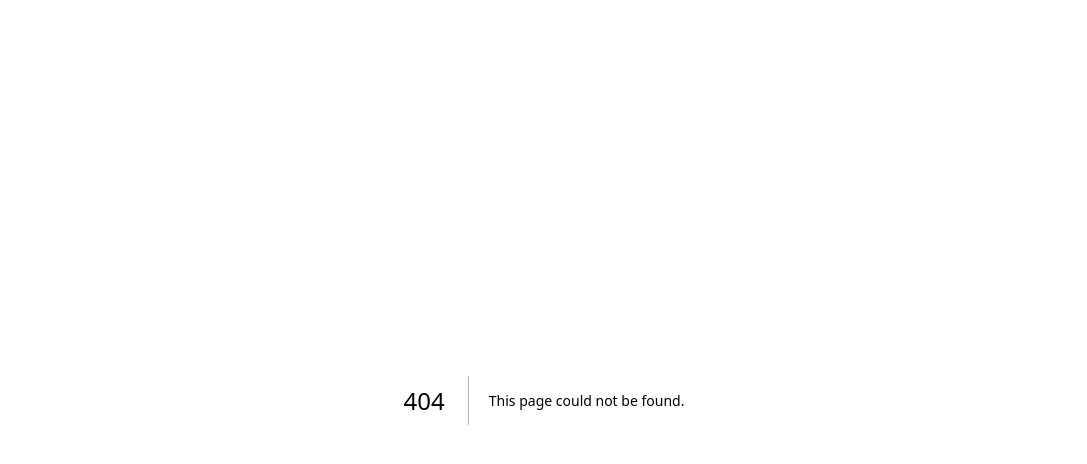
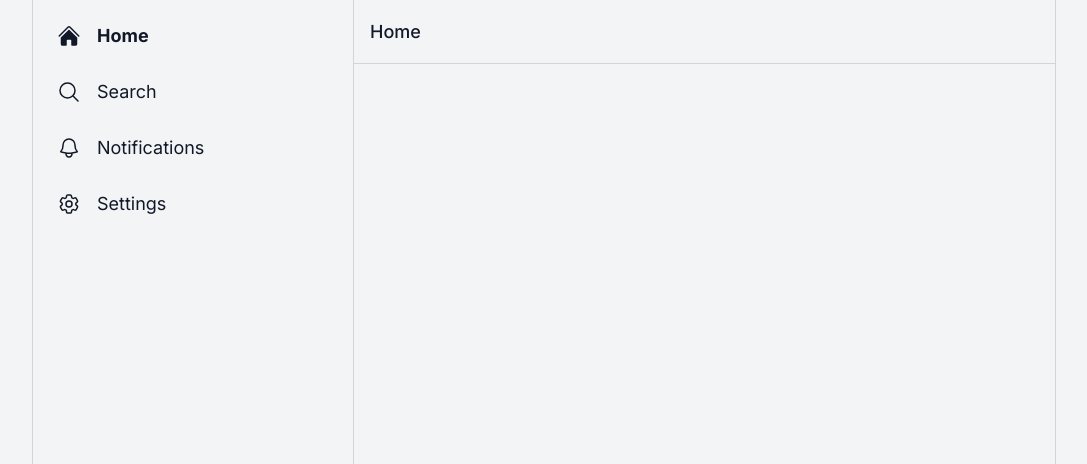
Before and after one commit to nextremy/ranger-v2, a Next.js app: page /home in a window 1280 px wide. Before the commit this address had no page. Shown: the top 464 px of the page, without its empty margins (96-1183 px from the left). Built offline with nearby package versions, Linux system fonts and the light colour scheme.

Commit message:
Scaffold skeleton of main app

```diff
--- /dev/null
+++ b/src/app/(main)/home/page.tsx
@@ -0,0 +1,10 @@
+import { TopBar } from "@/components/top-bar";
+
+export default function Home() {
+  return (
+    <>
+      <TopBar button="menu" title="Home" />
+      <main></main>
+    </>
+  );
+}
--- /dev/null
+++ b/src/app/(main)/layout.tsx
@@ -0,0 +1,81 @@
+"use client";
+
+import {
+  BellIcon as BellIconOutline,
+  Cog6ToothIcon as Cog6ToothIconOutline,
+  HomeIcon as HomeIconOutline,
+  MagnifyingGlassIcon,
+} from "@heroicons/react/24/outline";
+import {
+  BellIcon as BellIconSolid,
+  Cog6ToothIcon as Cog6ToothIconSolid,
+  HomeIcon as HomeIconSolid,
+} from "@heroicons/react/24/solid";
+import { cx } from "class-variance-authority";
+import Link from "next/link";
+import { usePathname } from "next/navigation";
+import { ReactNode } from "react";
+
+export default function MainLayout(props: { children: ReactNode }) {
+  const pathname = usePathname();
+
+  return (
+    <div className="mx-auto flex h-screen max-w-5xl divide-x divide-gray-300 border-x border-gray-300 dark:divide-gray-700 dark:border-gray-700">
+      <div className="hidden w-80 flex-shrink-0 p-2 md:block">
+        <Link
+          className={`flex h-14 items-center gap-4 rounded-md px-4 text-lg transition-colors duration-150 hover:bg-gray-200 hover:dark:bg-gray-800 ${cx(
+            pathname === "/home" && "font-bold",
+          )}`}
+          href="/home"
+        >
+          {pathname === "/home" ? (
+            <HomeIconSolid className="h-6 w-6" />
+          ) : (
+            <HomeIconOutline className="h-6 w-6" />
+          )}
+          Home
+        </Link>
+        <Link
+          className={`flex h-14 items-center gap-4 rounded-md px-4 text-lg transition-colors duration-150 hover:bg-gray-200 hover:dark:bg-gray-800 ${cx(
+            pathname === "/search" && "font-bold",
+          )}`}
+          href="/search"
+        >
+          <MagnifyingGlassIcon
+            className={`h-6 w-6 ${cx(
+              pathname === "/search" && "stroke-[3px]",
+            )}`}
+          />
+          Search
+        </Link>
+        <Link
+          className={`flex h-14 items-center gap-4 rounded-md px-4 text-lg transition-colors duration-150 hover:bg-gray-200 hover:dark:bg-gray-800 ${cx(
+            pathname === "/notifications" && "font-bold",
+          )}`}
+          href="/notifications"
+        >
+          {pathname === "/notifications" ? (
+            <BellIconSolid className="h-6 w-6" />
+          ) : (
+            <BellIconOutline className="h-6 w-6" />
+          )}
+          Notifications
+        </Link>
+        <Link
+          className={`flex h-14 items-center gap-4 rounded-md px-4 text-lg transition-colors duration-150 hover:bg-gray-200 hover:dark:bg-gray-800 ${cx(
+            pathname === "/settings" && "font-bold",
+          )}`}
+          href="/settings"
+        >
+          {pathname === "/settings" ? (
+            <Cog6ToothIconSolid className="h-6 w-6" />
+          ) : (
+            <Cog6ToothIconOutline className="h-6 w-6" />
+          )}
+          Settings
+        </Link>
+      </div>
+      <div className="grow">{props.children}</div>
+    </div>
+  );
+}
--- /dev/null
+++ b/src/app/(main)/notifications/page.tsx
@@ -0,0 +1,10 @@
+import { TopBar } from "@/components/top-bar";
+
+export default function Notifications() {
+  return (
+    <>
+      <TopBar button="menu" title="Notifications" />
+      <main></main>
+    </>
+  );
+}
--- /dev/null
+++ b/src/app/(main)/search/page.tsx
@@ -0,0 +1,10 @@
+import { TopBar } from "@/components/top-bar";
+
+export default function Search() {
+  return (
+    <>
+      <TopBar button="menu" title="Search" />
+      <main></main>
+    </>
+  );
+}
--- /dev/null
+++ b/src/app/(main)/settings/page.tsx
@@ -0,0 +1,10 @@
+import { TopBar } from "@/components/top-bar";
+
+export default function Settings() {
+  return (
+    <>
+      <TopBar button="menu" title="Settings" />
+      <main></main>
+    </>
+  );
+}
--- a/src/app/page.tsx
+++ /dev/null
@@ -1,3 +0,0 @@
-export default function Home() {
-  return <main>Home</main>;
-}
```
